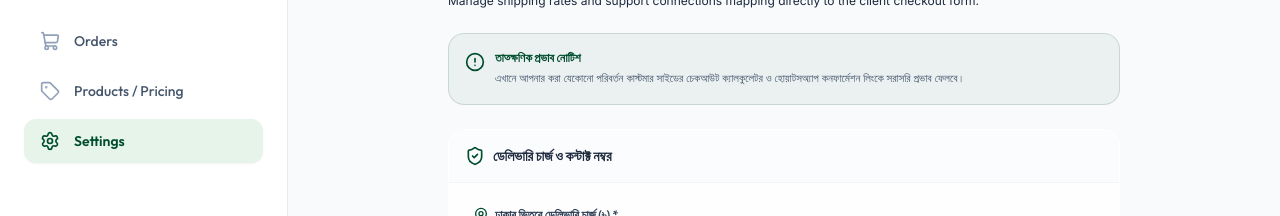
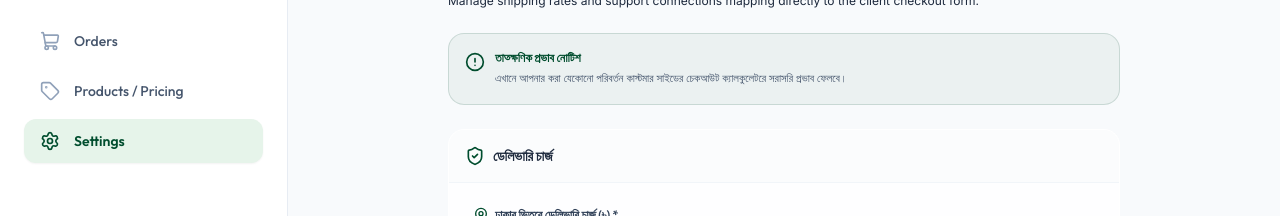
Before and after one commit to HasanHafizurRahman/d-cure-admin, a React (Vite) app: page /settings in a window 1280 px wide. Shown: the part 151-367 px from the top of the page. Built offline with nearby package versions, Linux system fonts and the light colour scheme; no server answers; a web font is replaced by a local one.

Commit message:
modifications added

```diff
--- a/src/pages/Settings.tsx
+++ b/src/pages/Settings.tsx
@@ -80,7 +80,7 @@ export default function Settings() {
         <div className="space-y-1">
           <p className="font-display font-bold">তাত্ক্ষণিক প্রভাব নোটিশ</p>
           <p className="font-sans text-[11px] leading-relaxed text-slate-600">
-            এখানে আপনার করা যেকোনো পরিবর্তন কাস্টমার সাইডের চেকআউট ক্যালকুলেটর ও হোয়াটসঅ্যাপ কনফার্মেশন লিংকে সরাসরি প্রভাব ফেলবে।
+            এখানে আপনার করা যেকোনো পরিবর্তন কাস্টমার সাইডের চেকআউট ক্যালকুলেটরে সরাসরি প্রভাব ফেলবে।
           </p>
         </div>
       </div>
@@ -89,7 +89,7 @@ export default function Settings() {
       <div className="glass-panel rounded-2xl border border-slate-150/80 overflow-hidden bg-white">
         <div className="bg-slate-50/50 p-4 border-b border-slate-100 flex items-center gap-2">
           <ShieldCheck className="h-5 w-5 text-brand-green" />
-          <h3 className="font-display font-bold text-sm text-slate-800">ডেলিভারি চার্জ ও কন্টাক্ট নম্বর</h3>
+          <h3 className="font-display font-bold text-sm text-slate-800">ডেলিভারি চার্জ</h3>
         </div>
 
         <form onSubmit={handleSave} className="p-6 space-y-5 text-left font-sans text-xs">
```
